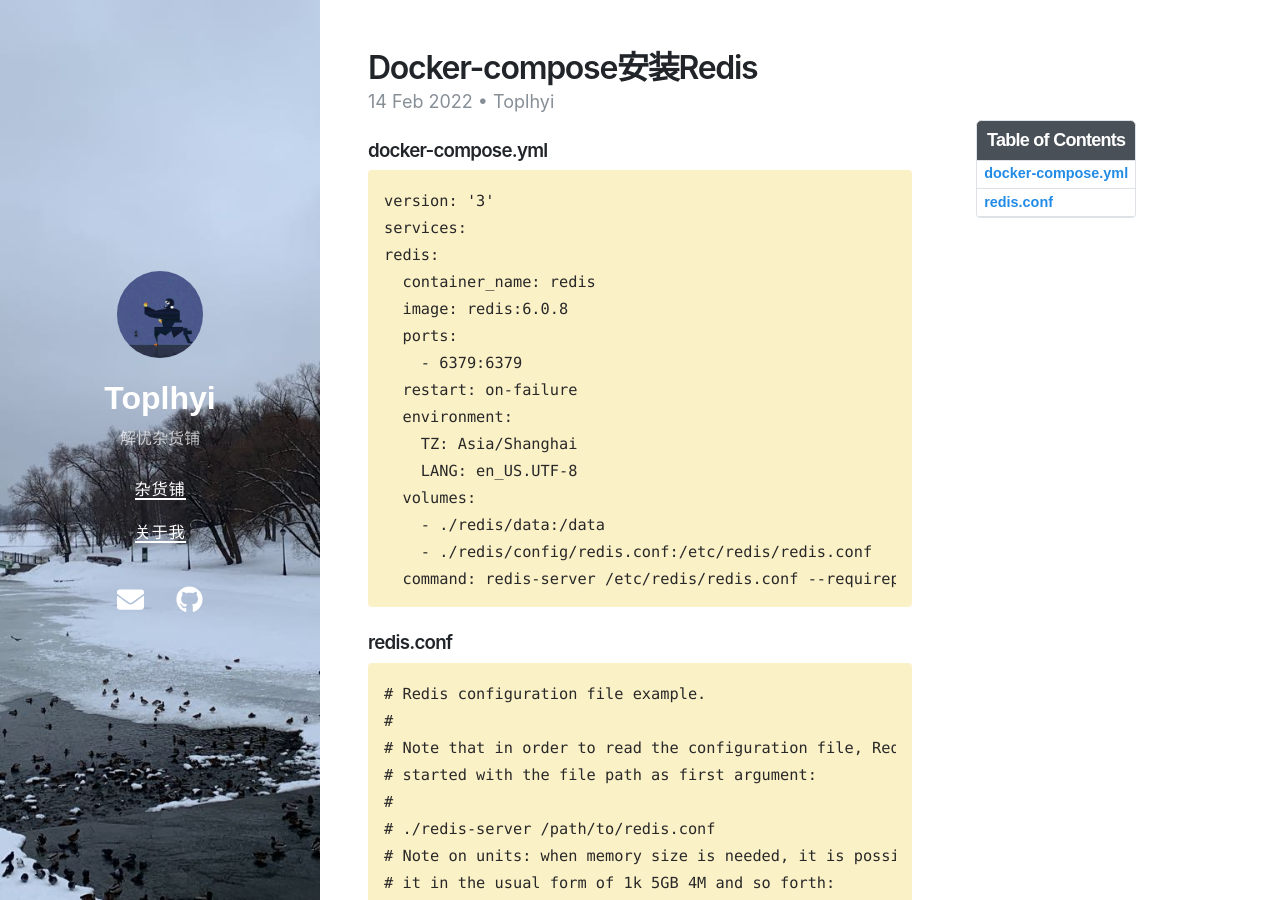
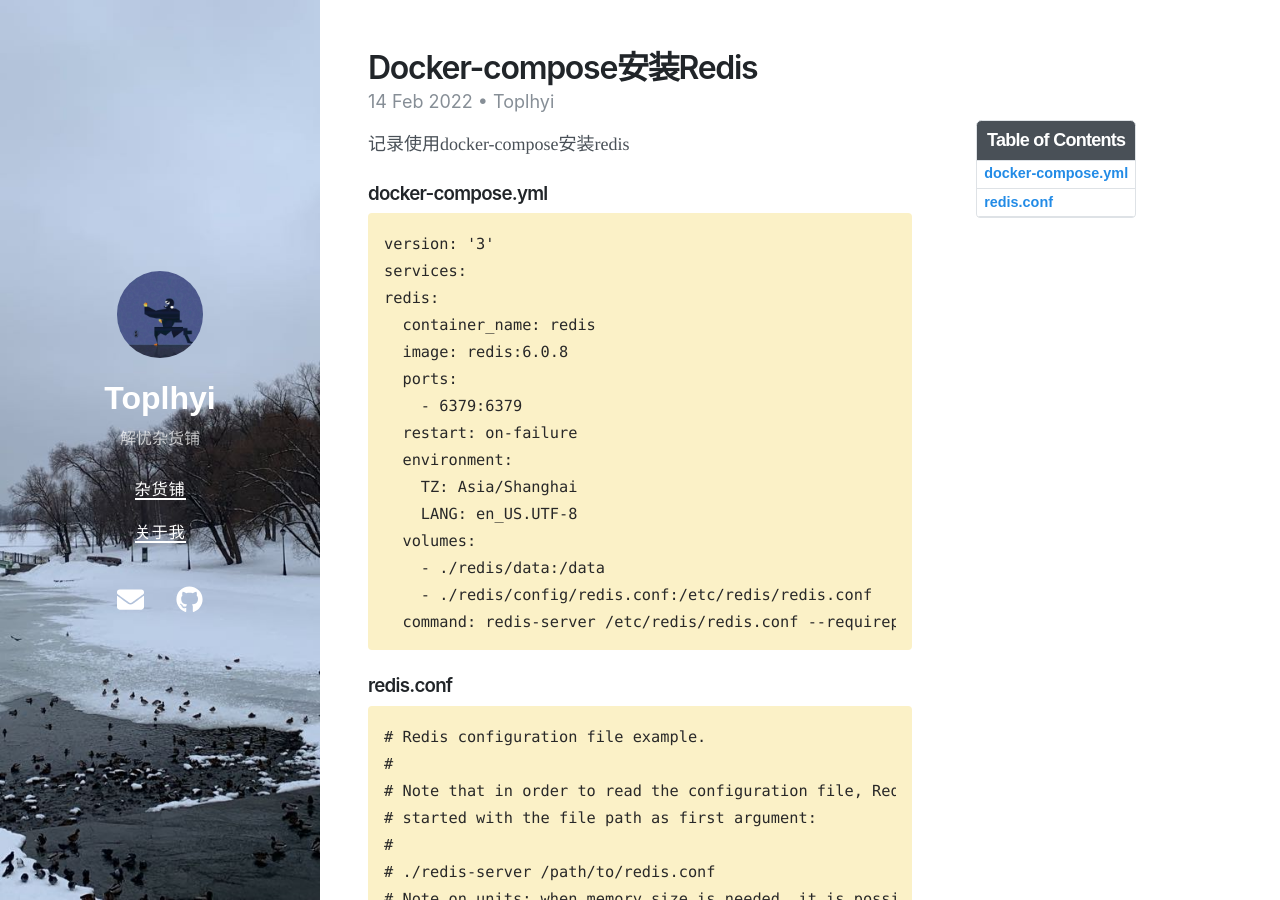
Before and after one commit to toplhy/toplhy.github.io, a Jekyll site: the page built from _posts/2022-02-14-docker-compose-redis.md, in a window 1280 px wide and 900 px high. Built offline with Jekyll 4.4.1, drawn with Linux system fonts in a browser that asks for light colours; nearby versions of some CDN libraries.

Commit message:
Update 2022-02-14-docker-compose-redis.md

````diff
--- a/_posts/2022-02-14-docker-compose-redis.md
+++ b/_posts/2022-02-14-docker-compose-redis.md
@@ -6,6 +6,8 @@ date: 2022-02-14 17:37 +0800
 tags: [docker, docker compose, redis]
 toc:  true
 ---
+
+记录使用docker-compose安装redis
 
 ### docker-compose.yml
 ```
````
